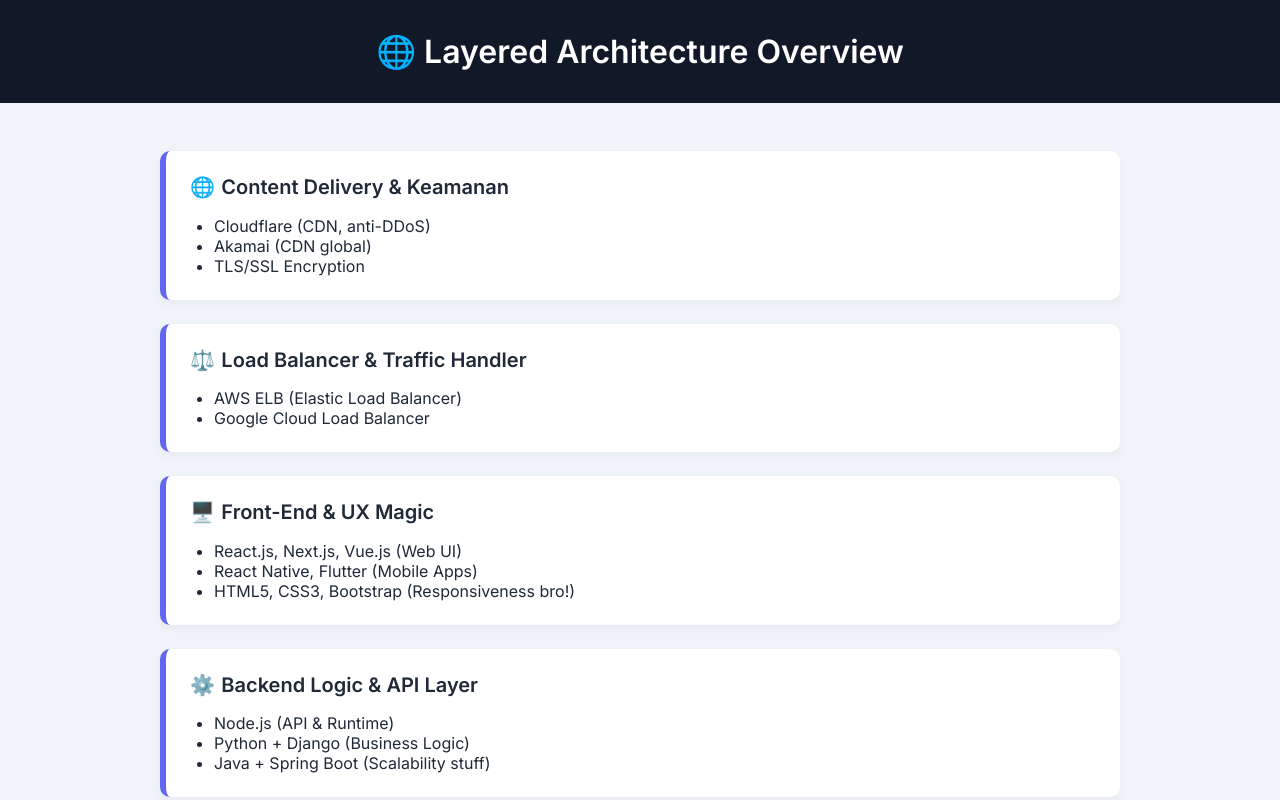
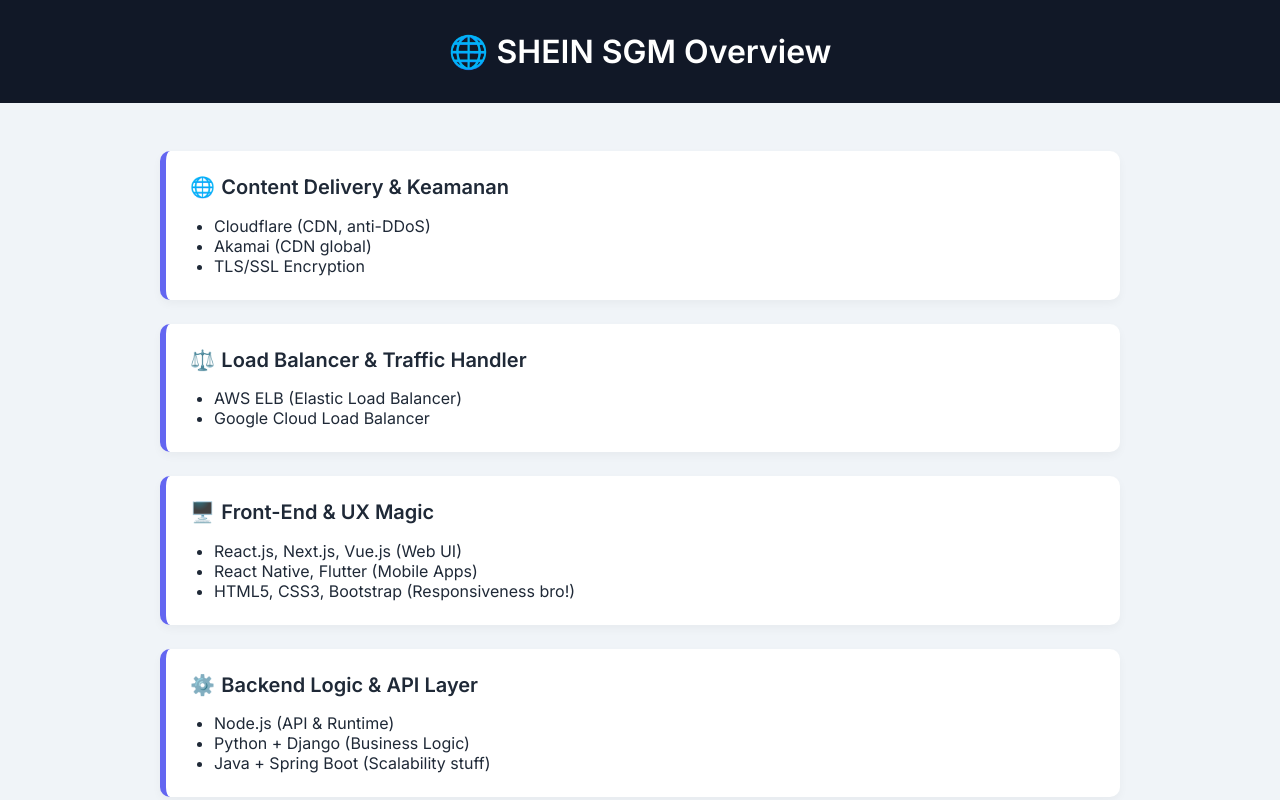
Before and after one commit to triasnugra/dominic, a plain HTML site: page index.html in a window 1280 px wide. Shown: the top 800 px of the page. Drawn offline with Linux system fonts and the light colour scheme.

Commit message:
Update index.html

```diff
--- a/index.html
+++ b/index.html
@@ -71,7 +71,7 @@
 
 <body>
   <header>
-    <h1>🌐 Layered Architecture Overview</h1>
+    <h1>🌐 SHEIN SGM Overview</h1>
   </header>
 
   <main class="container">
```
